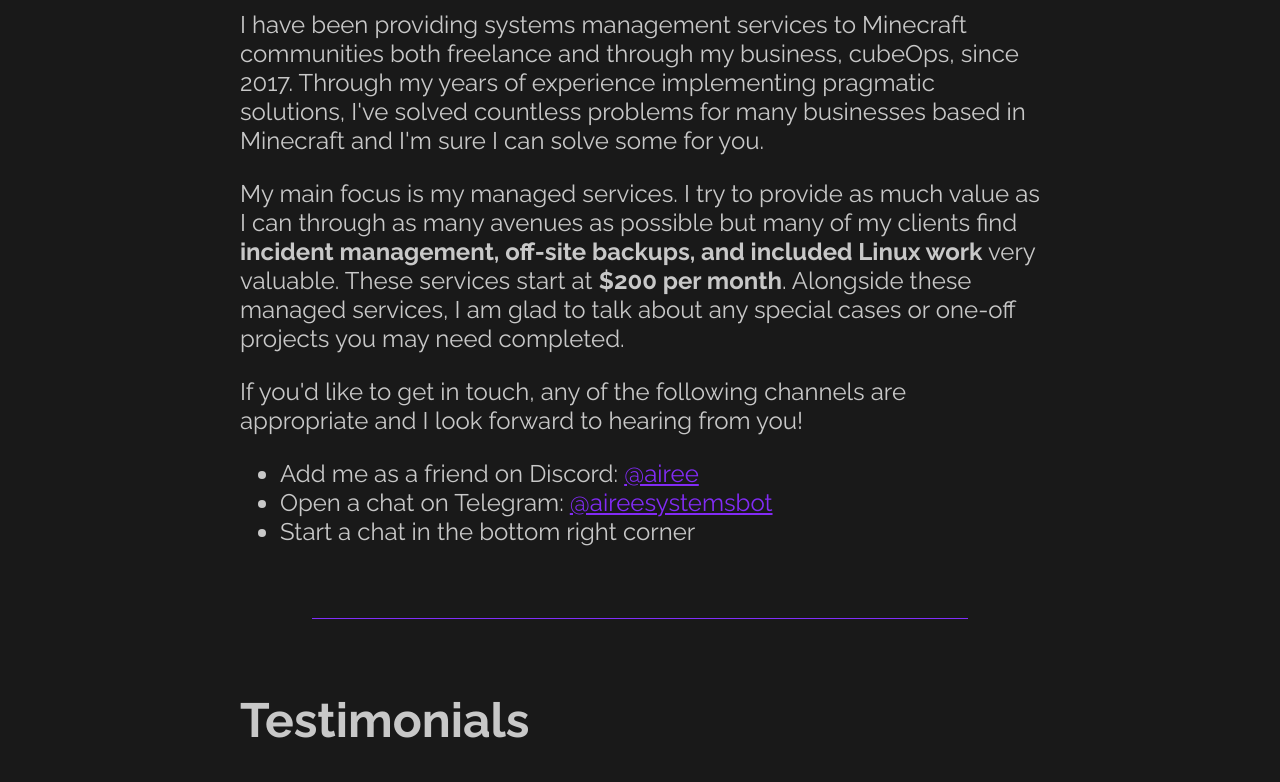
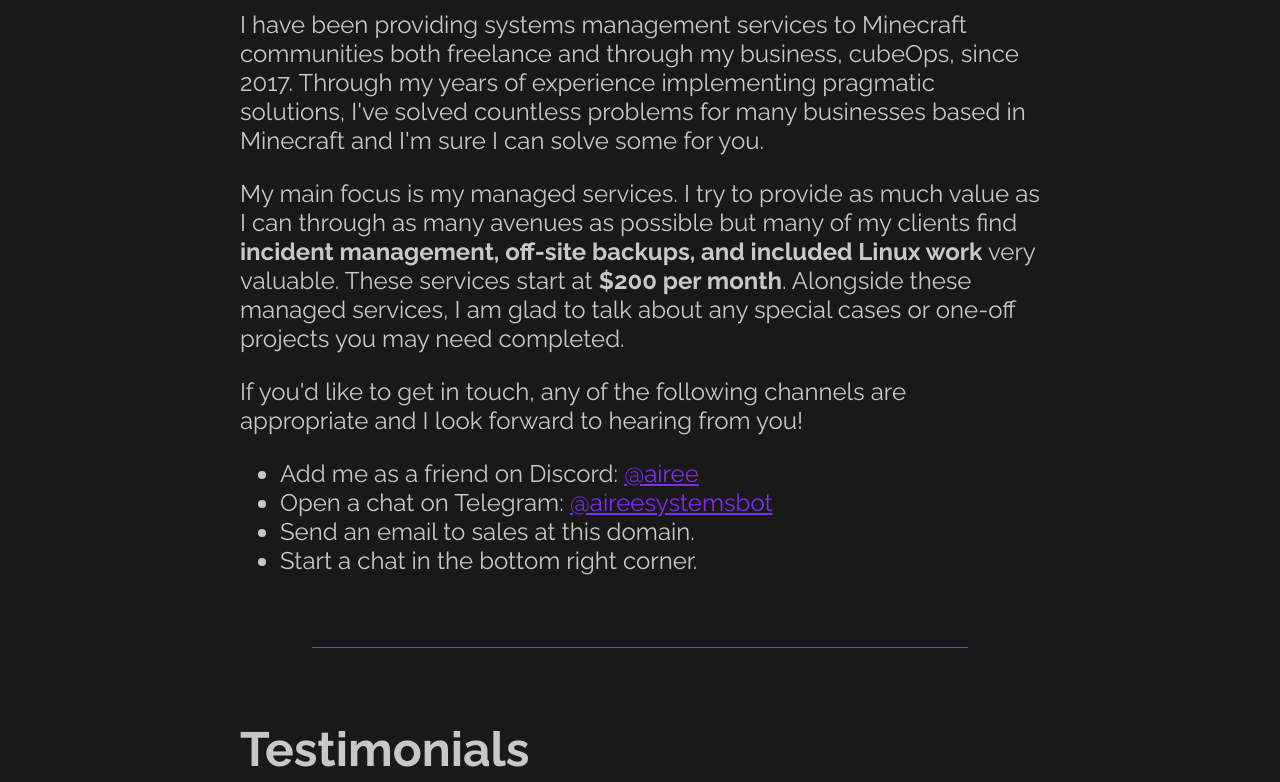
Before and after one commit to teamcubeops/airee-systems, a plain HTML site: page index.html in a window 1280 px wide. Shown: the part 295-1077 px from the top of the page. Drawn offline with Linux system fonts and the light colour scheme.

Commit message:
Update index.html

```diff
--- a/index.html
+++ b/index.html
@@ -21,7 +21,8 @@
         <ul>
             <li>Add me as a friend on Discord: <a href="https://discord.com/users/227979102844485634">@airee</a></li>
             <li>Open a chat on Telegram: <a href="https://t.me/aireesystemsbot">@aireesystemsbot</a></li>
-            <li>Start a chat in the bottom right corner</li>
+            <li>Send an email to sales at this domain.</li>
+            <li>Start a chat in the bottom right corner.</li>
         </ul>
         <hr />
         <h1>Testimonials</h1></h1>
```
